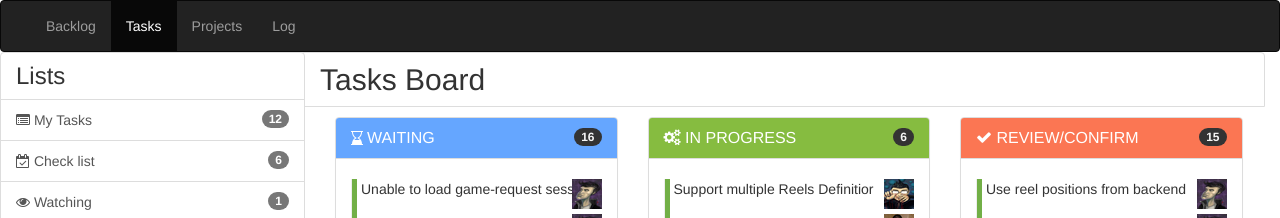
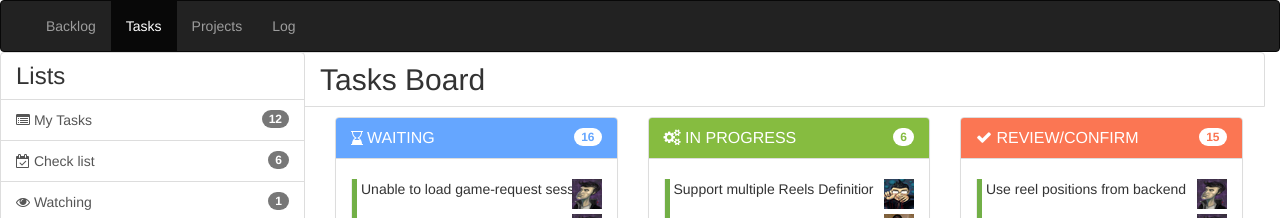
Before and after one commit to jennypavlova/task_tracking, a website: page public/view/index.html in a window 1280 px wide. Shown: the top 218 px of the page. Drawn offline with nearby package versions, Linux system fonts and the light colour scheme.

Commit message:
Added styles to badges in task columns

```diff
--- a/public/css/style.css
+++ b/public/css/style.css
@@ -66,3 +66,15 @@
 .merged {
   text-decoration: line-through;
 }
+#waiting-badge {
+  color: #65a6ff;
+  background-color: #fff;
+}
+#progress-badge {
+  color: #86bc40;
+  background-color: #fff;
+}
+#review-badge {
+  color: #fb7653;
+  background-color: #fff;
+}
```
